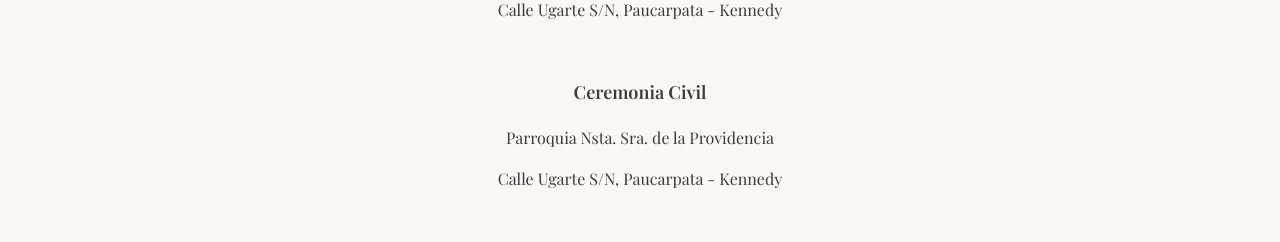
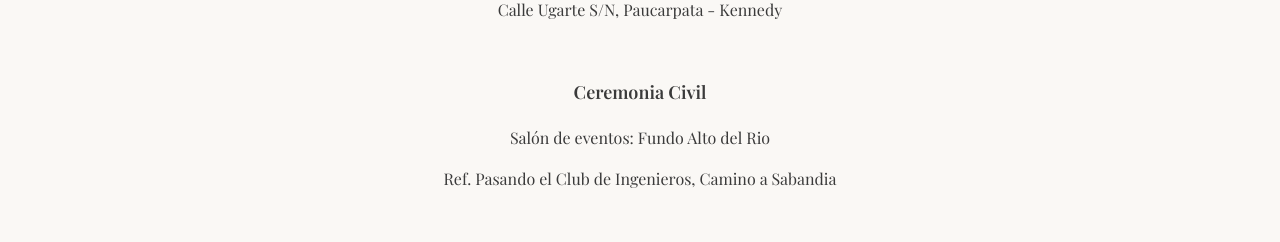
Before and after one commit to A1exMP/invitacion, a Vue app: page / in a window 1280 px wide. Shown: the part 1960-2202 px from the top of the page. Built offline with nearby package versions, Linux system fonts and the light colour scheme; a web font is replaced by a local one.

Commit message:
Update constant.ts

```diff
--- a/src/constant/constant.ts
+++ b/src/constant/constant.ts
@@ -13,8 +13,8 @@ export const NombresPadres = {
 export const FechaLugar = {
 
     Titulo_seccion_Civil: "Ceremonia Civil",
-    Lugar_Civil: "Parroquia Nsta. Sra. de la Providencia",
-    Distrito_Civil: "Calle Ugarte S/N, Paucarpata - Kennedy",
+    Lugar_Civil: "Salón de eventos: Fundo Alto del Rio",
+    Distrito_Civil: "Ref. Pasando el Club de Ingenieros, Camino a Sabandia",
 
 
     Titulo_seccion: "Ceremonia Religiosa",
@@ -66,7 +66,8 @@ export const MapaUbicacion = {
     pasos: [
         "¡El regalo es opcional, la asistencia obligatoria!",
         "Pero si deseas tener un detalle con nosotros, puedes hacerlo:",
-        "a. Con obsequio enviandolo : Urb. Leoncio Prado W8 - Kennedy",
+        "a. Con obsequio enviandolo : ",
+        "Urb. Leoncio Prado W8 - Kennedy",
         "b. Con transferencia bancaria:",
         "BANCO BCP Cuenta: 21594885669004",
         "CCI: 00221519488566900424",
```
